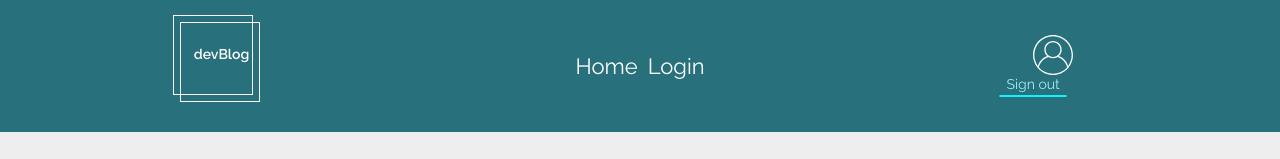
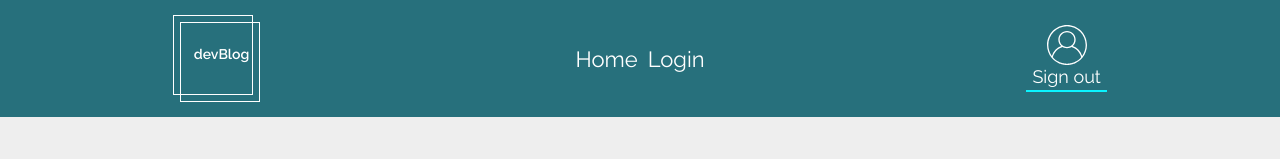
Before and after one commit to mart-j/blog-proj, a React (Create React App) app: page /articles/1 in a window 1280 px wide. Shown: the top 159 px of the page. Built offline with nearby package versions, Linux system fonts and the light colour scheme; no server answers.

Commit message:
fixed user icon and sign out button alignment issue

```diff
--- a/src/components/article/Article.tsx
+++ b/src/components/article/Article.tsx
@@ -78,7 +78,7 @@ export const Article: FC = () => {
           {user === 'admin@admin.com' && (
             <div className={styles.editButtonWrapper}>
               <Button
-                redBorder="red"
+                stripeColor="red"
                 label={isTitleEditActive ? 'Save' : 'Edit'}
                 clickHandler={editTitleHandler}
               />
@@ -100,7 +100,7 @@ export const Article: FC = () => {
           {user === 'admin@admin.com' && (
             <div className={styles.editButtonWrapper}>
               <Button
-                redBorder="red"
+                stripeColor="red"
                 label={isArticleEditActive ? 'Save' : 'Edit'}
                 clickHandler={editArticleHandler}
               />
--- a/src/components/articleList/ArticleList.tsx
+++ b/src/components/articleList/ArticleList.tsx
@@ -17,7 +17,9 @@ export const ArticleList = () => {
 
   const filterdArticles = articles.filter((article) => {
     if (searchValue) {
-      return article.title.includes(searchValue!);
+      return article.title
+        .toLowerCase()
+        .includes(searchValue!.toLowerCase());
     }
     return article;
   });
--- a/src/components/button/Button.tsx
+++ b/src/components/button/Button.tsx
@@ -4,13 +4,14 @@ import styles from './Button.module.scss';
 interface Props {
   label: string;
   clickHandler?: () => void;
-  redBorder?: string;
+  stripeColor?: string;
+  textColor?: string;
 }
 
-export const Button: FC<Props> = ({ clickHandler, label, redBorder }) => {
+export const Button: FC<Props> = ({ textColor, clickHandler, label, stripeColor }) => {
   return (
     <button
-      style={{ borderColor: redBorder }}
+      style={{ borderColor: stripeColor, color: textColor }}
       type="submit"
       onClick={clickHandler}
       className={styles.button}
--- a/src/components/logo/Logo.module.scss
+++ b/src/components/logo/Logo.module.scss
@@ -9,8 +9,7 @@ $logoColor: #fff;
 .logoWrapper {
   width: 80px;
   text-align: center;
-  margin-bottom: 22px;
-  height: 80px;
+  height: 87px;
   position: relative;
   cursor: pointer;
 }
--- a/src/components/users/Users.module.scss
+++ b/src/components/users/Users.module.scss
@@ -2,27 +2,14 @@
   width: 40px;
 }
 
-.userWrapper {
+.mainWrapper {
   display: flex;
   width: 33.333%;
   justify-content: center;
   align-items: center;
   position: relative;
-}
+  flex-direction: column;
 
-.button {
-  color: rgb(160, 236, 255);
-  padding-bottom: 3px;
-  cursor: pointer;
-  width: 67px;
-  top: 45px;
-  font-size: 14px;
-  background: none;
-  outline: none;
-  border: none;
-  border-bottom: 2px solid #0af4ff;
-  left: 50%;
-  transform: translate(-50%, 0);
 }
 
 .currentUserWrapper {
--- a/src/components/users/Users.tsx
+++ b/src/components/users/Users.tsx
@@ -5,6 +5,7 @@ import { RootState } from '../../store';
 import { changeUserAction } from '../../store/userStore/actions';
 import styles from './Users.module.scss';
 import userIcon from '../../assets/user.svg';
+import { Button } from '../button/Button';
 
 export const Users: FC = () => {
   const dispatch = useDispatch();
@@ -17,7 +18,7 @@ export const Users: FC = () => {
   };
 
   return (
-    <div className={styles.userWrapper}>
+    <div className={styles.mainWrapper}>
       <div className={styles.currentUserWrapper}>
         <img className={styles.userIcon} src={userIcon} alt="user icon" />
         <div className={styles.currentUser}>
@@ -25,13 +26,12 @@ export const Users: FC = () => {
             ? currentUser.substring(0, currentUser.indexOf('@'))
             : currentUser}
         </div>
-        {currentUser !== 'guest' && (
-          <button className={styles.button} onClick={singOutHandler}>
-            Sign out
-          </button>
-        )}
       </div>
-
+      {currentUser !== 'guest' && (
+        <>
+          <Button textColor='white'  label="Sign out" clickHandler={singOutHandler} />
+        </>
+      )}
     </div>
   );
 };
```
